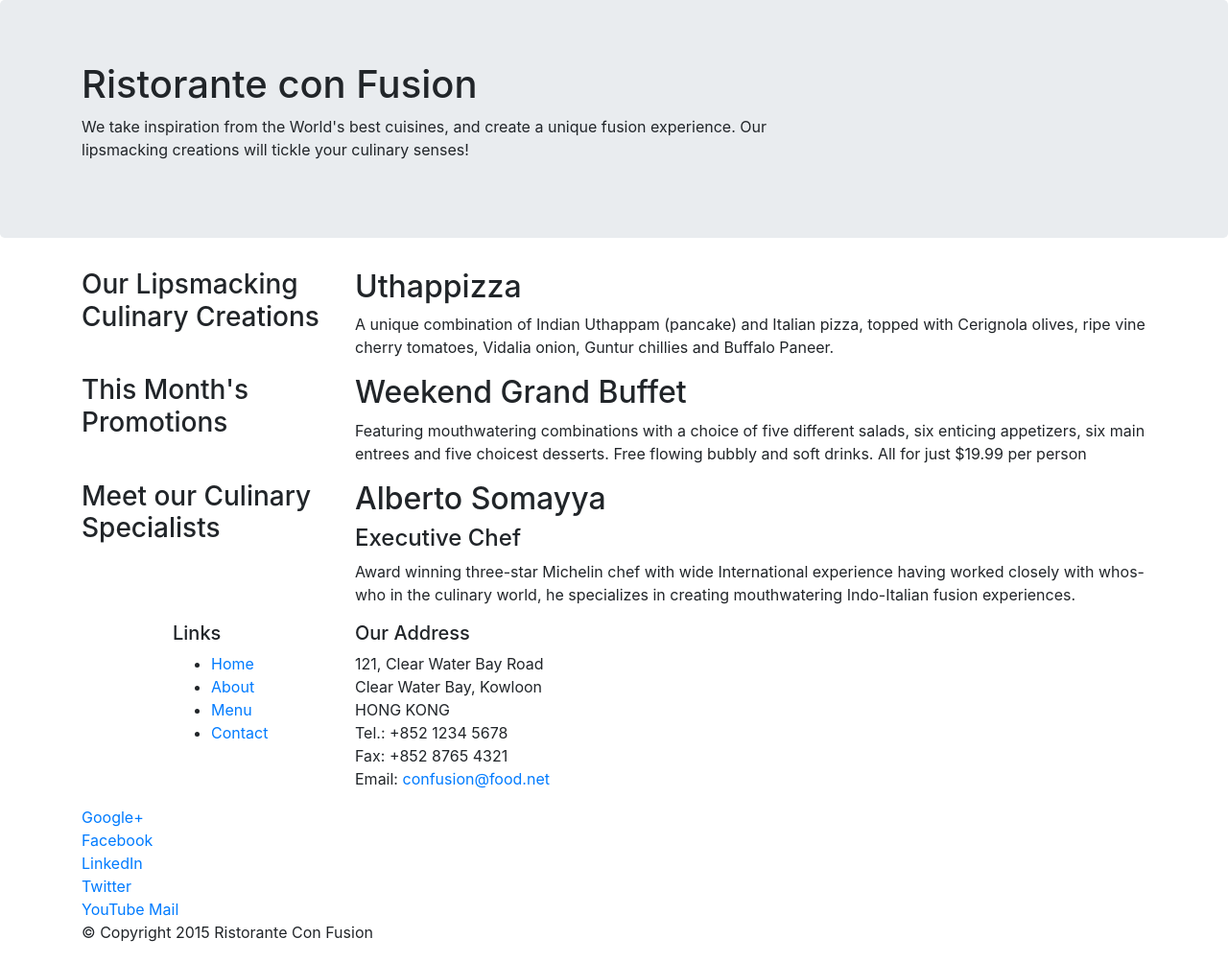
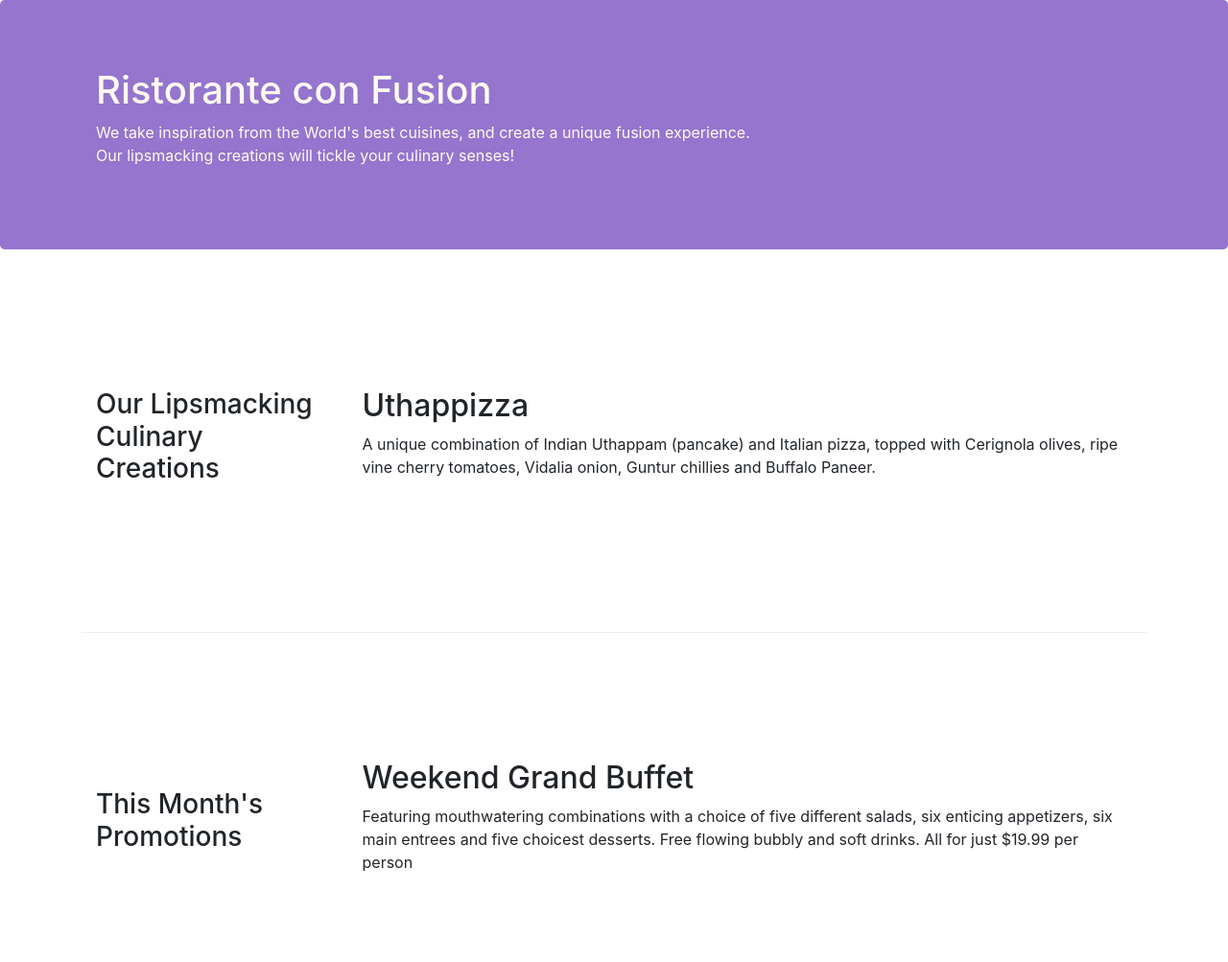
Before and after one commit to prithivirajmurugan/Learning-Bootstrap, a website: page index.html in a window 1280 px wide. Shown: the top 1003 px of the page at 96% size. Drawn offline with nearby package versions, Linux system fonts and the light colour scheme.

Commit message:
Bootstrap grid part two

```diff
--- /dev/null
+++ b/css/styles.css
@@ -0,0 +1,35 @@
+.row-header
+{
+ margin: 0px auto;
+ padding: 0px auto;
+}
+
+.row-content
+{
+ margin: 0px auto;
+ padding: 50px 0px 50px 0px;
+ border-bottom: 1px ridge;
+ min-height: 400px;
+}
+
+.footer
+{
+    background-color: #D1C4E9;
+    margin: 0px auto;
+    padding: 20px 0px 20px 0px;
+
+}
+
+.jumbotron
+{
+    padding:70px 30px 70px 30px;
+    margin:0px auto;
+    background: #9575cd;
+    color: floralwhite;
+}
+.address
+{
+    font-size: 80px;
+    margin: 0px;
+    color: #0f0f0f;
+}
--- a/index.html
+++ b/index.html
@@ -9,6 +9,7 @@
 
      <!-- Bootstrap CSS -->
      <link rel="stylesheet" href="node_modules/bootstrap/dist/css/bootstrap.min.css">
+     <link rel="stylesheet" href="./css/styles.css">
       <!-- jQuery first, then Tether, then Bootstrap JS. -->
     <script src="node_modules/jquery/dist/jquery.min.js"></script>
     <script src="node_modules/tether/dist/js/tether.min.js"></script>
@@ -20,7 +21,7 @@
 
     <header class="jumbotron">
         <div class="container">
-            <div class="row">
+            <div class="row row-header">
                 <div class="col-12 col-sm-8">
                     <h1>Ristorante con Fusion</h1>
                     <p>We take inspiration from the World's best cuisines, and create a unique fusion experience. Our lipsmacking creations will tickle your culinary senses!</p>
@@ -32,18 +33,18 @@
     </header>
 
     <div class="container">
-        <div class="row">
-            <div class="col-sm-4 push-sm-8 col-md-3 push-md-9">
+        <div class="row row-content align-items-center">
+            <div class="col-sm-4 col-md-3 flex-last">
                 <h3>Our Lipsmacking Culinary Creations</h3>
             </div>
-            <div class="col-sm pull-sm-4 col-md pull-md-3">
+            <div class="col-sm col-md flex-first">
                 <h2>Uthappizza</h2>
                 <p>A unique combination of Indian Uthappam (pancake) and Italian pizza, topped with Cerignola olives, ripe vine cherry tomatoes, Vidalia onion, Guntur chillies and Buffalo Paneer.</p>
             </div>
         </div>
 
 
-        <div class="row">
+        <div class="row row-content align-items-center">
             <div class="col-sm-4 col-md-3">
                 <h3>This Month's Promotions</h3>
             </div>
@@ -53,11 +54,11 @@
             </div>
         </div>
 
-        <div class="row">
-            <div class="col-sm-4 push-sm-8 col-md-3 push-md-9">
+        <div class="row row-content align-items-center">
+            <div class="col-sm-4 col-md-3 flex-last">
                 <h3>Meet our Culinary Specialists</h3>
             </div>
-            <div class="col-sm pull-sm-4 col-md pull-md-3">
+            <div class="col-sm col-md flex-first">
                 <h2>Alberto Somayya</h2>
                 <h4>Executive Chef</h4>
                 <p>Award winning three-star Michelin chef with wide International experience having worked closely with whos-who in the culinary world, he specializes in creating mouthwatering Indo-Italian fusion experiences. </p>
@@ -65,12 +66,12 @@
         </div>
     </div>
 
-    <footer>
+    <footer class="footer">
         <div class="container">
             <div class="row">
                 <div class="col-5 offset-1 col-sm-2">
                     <h5>Links</h5>
-                    <ul>
+                    <ul class="list-unstyled">
                         <li><a href="#">Home</a></li>
                         <li><a href="#">About</a></li>
                         <li><a href="#">Menu</a></li>
@@ -88,8 +89,8 @@
 		              Email: <a href="mailto:confusion@food.net">confusion@food.net</a>
 		           </address>
                 </div>
-                <div>
-                    <div class="col col-sm-4">
+                <div class="col col-sm-4 align-self-center">
+                    <div style="text-align:center">
                         <a href="http://google.com/+">Google+</a>
                         <a href="http://www.facebook.com/profile.php?id=">Facebook</a>
                         <a href="http://www.linkedin.com/in/">LinkedIn</a>
@@ -99,7 +100,7 @@
                     </div>
                 </div>
            </div>
-           <div class="row">
+           <div class="row justify-content-center">
                 <div class="col-auto">
                     <p>© Copyright 2015 Ristorante Con Fusion</p>
                 </div>
```
